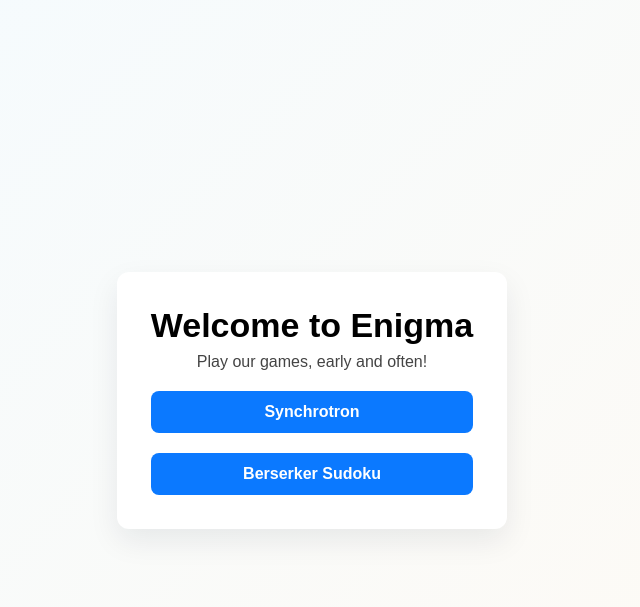
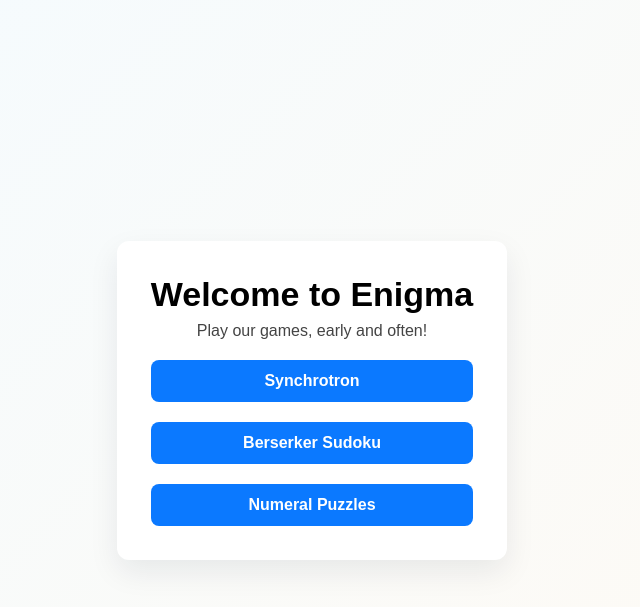
Before and after one commit to sean-hyer/enigma-games, a PHP site: page / in a window 1280 px wide. Shown: the top 607 px of the page, without its empty margins (328-968 px from the left). Run offline with PHP 8.4, Linux system fonts and the light colour scheme; some libraries are stand-ins or nearby versions.

Commit message:
Add link to Numeral Puzzles in index.php
Added link to Numeral Puzzles game.

```diff
--- a/index.php
+++ b/index.php
@@ -23,6 +23,7 @@
 		<p>Play our games, early and often!</p>
 		<a class="play" href="synchrotron.html">Synchrotron</a>
 		<a class="play" href="berserker.html">Berserker Sudoku</a>
+		<a class="play" href="numerals.html">Numeral Puzzles</a>
 		<!-- small class="info">Upload index.php and the game file (synchrotron.html). The game file currently redirects to the original (synchrotron_4.html) to preserve the original content.</small -->
 	</div>
 <script>
```
